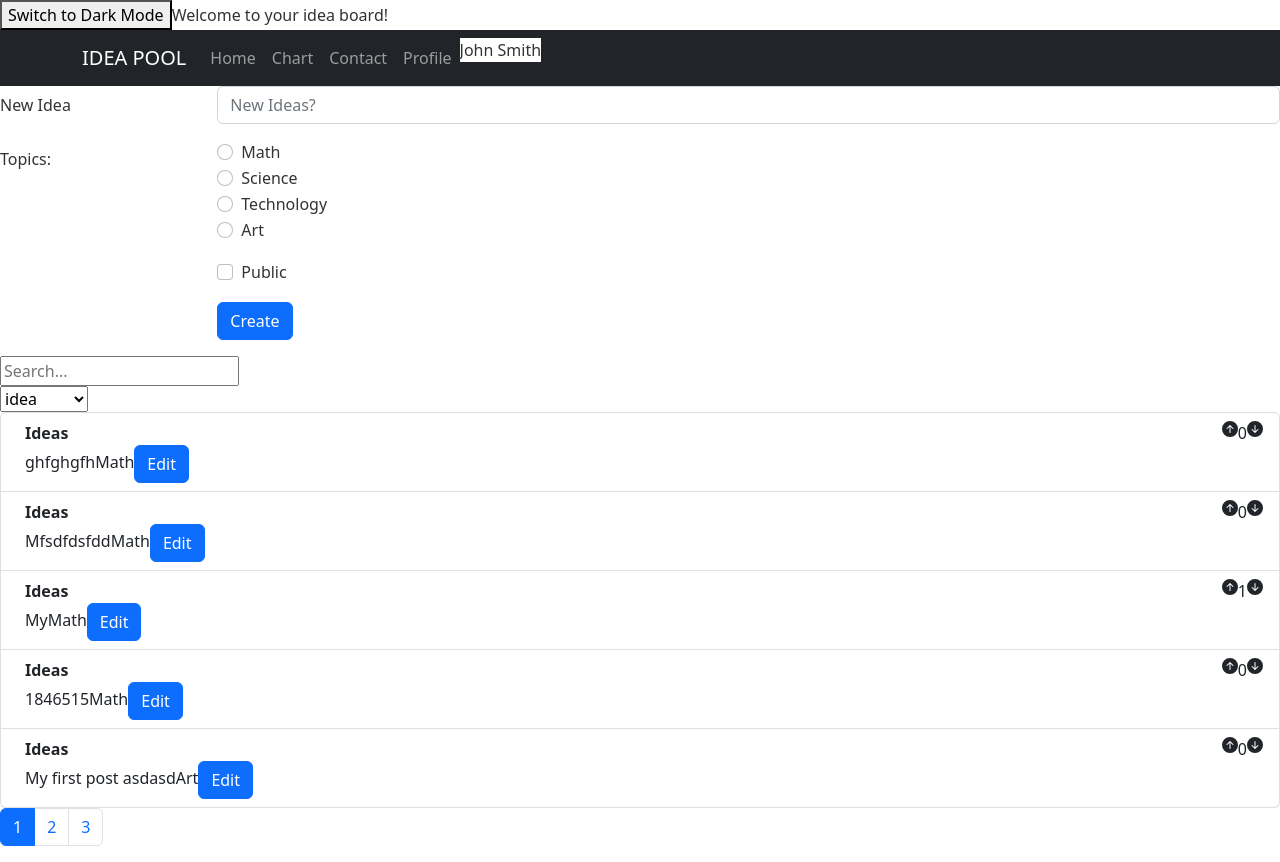
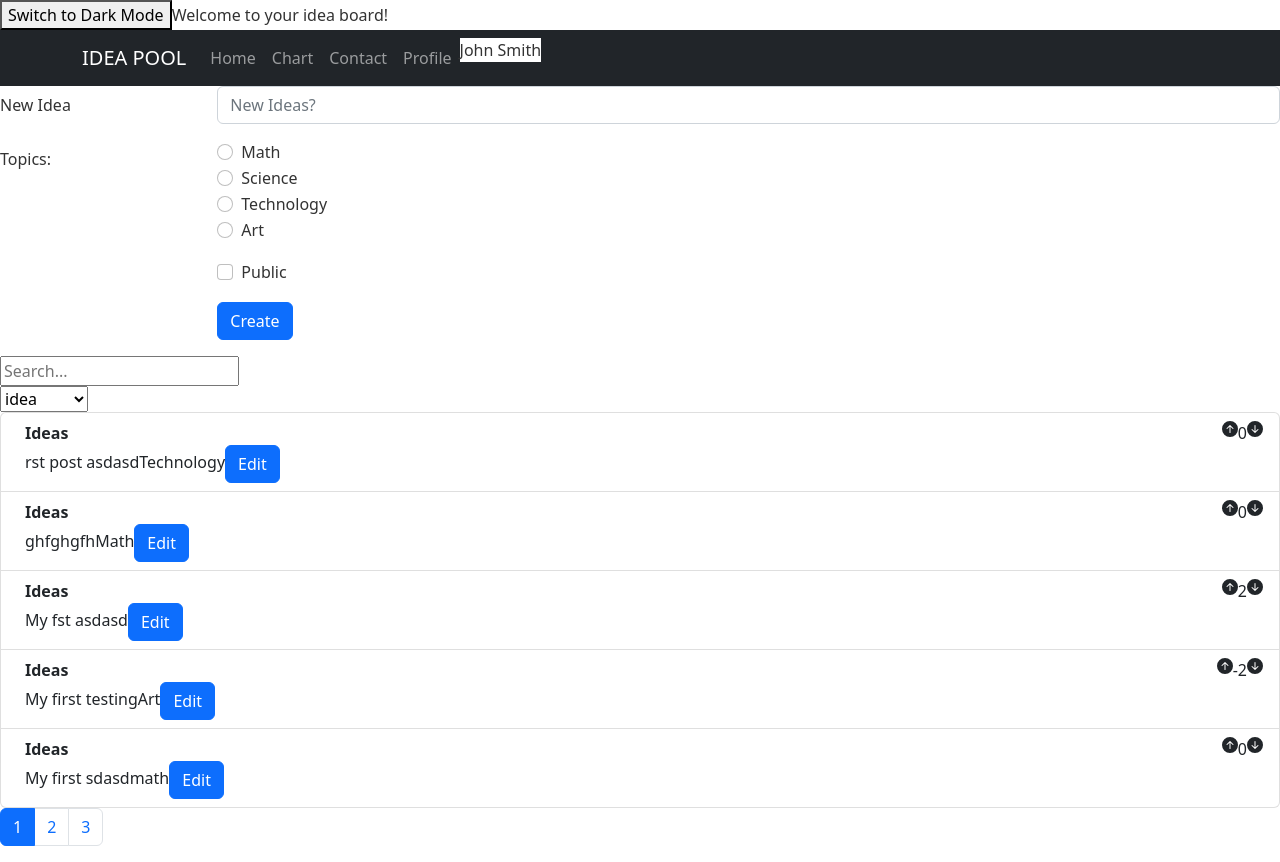
Before and after one commit to Kailin168/ideapool, a React (Create React App) app in the folder ideapool-app/: page / in a window 1280 px wide. Built offline with nearby package versions, Linux system fonts and the light colour scheme; data requests are answered from the project's data file.

Commit message:
added async and await
used async and await in the detail information page.

```diff
--- a/ideapool-app/src/components/IdeaContainer.js
+++ b/ideapool-app/src/components/IdeaContainer.js
@@ -15,7 +15,13 @@ function IdeaContainer() {
   };
 
   useEffect(() => {
-    fetch('http://localhost:4000/posts')
+    fetch('http://localhost:4000/posts',
+    {
+      headers: {
+        'Content-Type': 'application/json',
+        'ngrok-skip-browser-warning': 'true',
+      },
+    })
       .then(response => response.json())
       .then(data => {
         setIdeas(data)
--- a/ideapool-app/src/components/ListOfIdeas.js
+++ b/ideapool-app/src/components/ListOfIdeas.js
@@ -35,7 +35,12 @@ function ListOfIdeas({ ideas, setIdeas }) {
       likes: 'likes',
     };
     const sortProperty = types[type];
-    const sorted = ideas.sort((a, b) => a[sortProperty] < b[sortProperty] ? 1 : -1);
+    const sorted = ideas.sort((a, b) => {
+      if (a[sortProperty] === b[sortProperty]) {
+        return a.content < b.content ? 1 : -1
+      }
+      return a[sortProperty] < b[sortProperty] ? 1 : -1
+    });
     return sorted;
   })(contextData.sortedCategoryType);
 
@@ -57,6 +62,7 @@ function ListOfIdeas({ ideas, setIdeas }) {
       method: 'PATCH',
       headers: {
         'Content-Type': 'application/json',
+        'ngrok-skip-browser-warning': 'true',
       },
       body: JSON.stringify({ likes: idea.likes }),
     })
@@ -115,7 +121,7 @@ function ListOfIdeas({ ideas, setIdeas }) {
             className="d-flex justify-content-between align-items-start"
           >
             <div className="ms-2 me-auto">
-              <div style={{cursor: "pointer"}} onClick={()=> {showPostsDetails(idea)}} className="fw-bold">Ideas</div>
+              <div style={{ cursor: "pointer" }} onClick={() => { showPostsDetails(idea) }} className="fw-bold">Ideas</div>
               {idea.content}
               {''}
               {idea.category}
--- a/ideapool-app/src/components/PostsDetails.js
+++ b/ideapool-app/src/components/PostsDetails.js
@@ -9,14 +9,33 @@ function Details() {
 
   const [posts, setPosts] = useState({});
 
-  useEffect(() => {
-    fetch(`http://localhost:4000/posts/${params.postsId}`)
-    //this access the id after the : in the path
-      .then(response => response.json())
-      .then(data => {
-        setPosts(data)
-      });
-  }, []);
+  // useEffect(() => {
+  //   fetch(`http://localhost:4000/posts/${params.postsId}`)
+  //   //this access the id after the : in the path
+  //     .then(response => response.json())
+  //     .then(data => {
+  //       setPosts(data)
+  //     });
+  // }, []);
+
+useEffect(() => {
+  async function fetchPosts() {
+    try {
+      // the try catch is to catch any errors that might occur during the fetch
+      const response = await fetch(`http://localhost:4000/posts/${params.postsId}`);
+      // wait for the fetch response to return as a response object from this access the id after the : in the path
+      const data = await response.json();
+      // wait for the response object to return and parse it to json object
+      setPosts(data);
+    }
+    catch (error) {
+      console.log(error);
+      // if there is an error, log it to the console
+    }
+  }
+  fetchPosts();
+}, []);
+
 
   return (
     <div>
```
